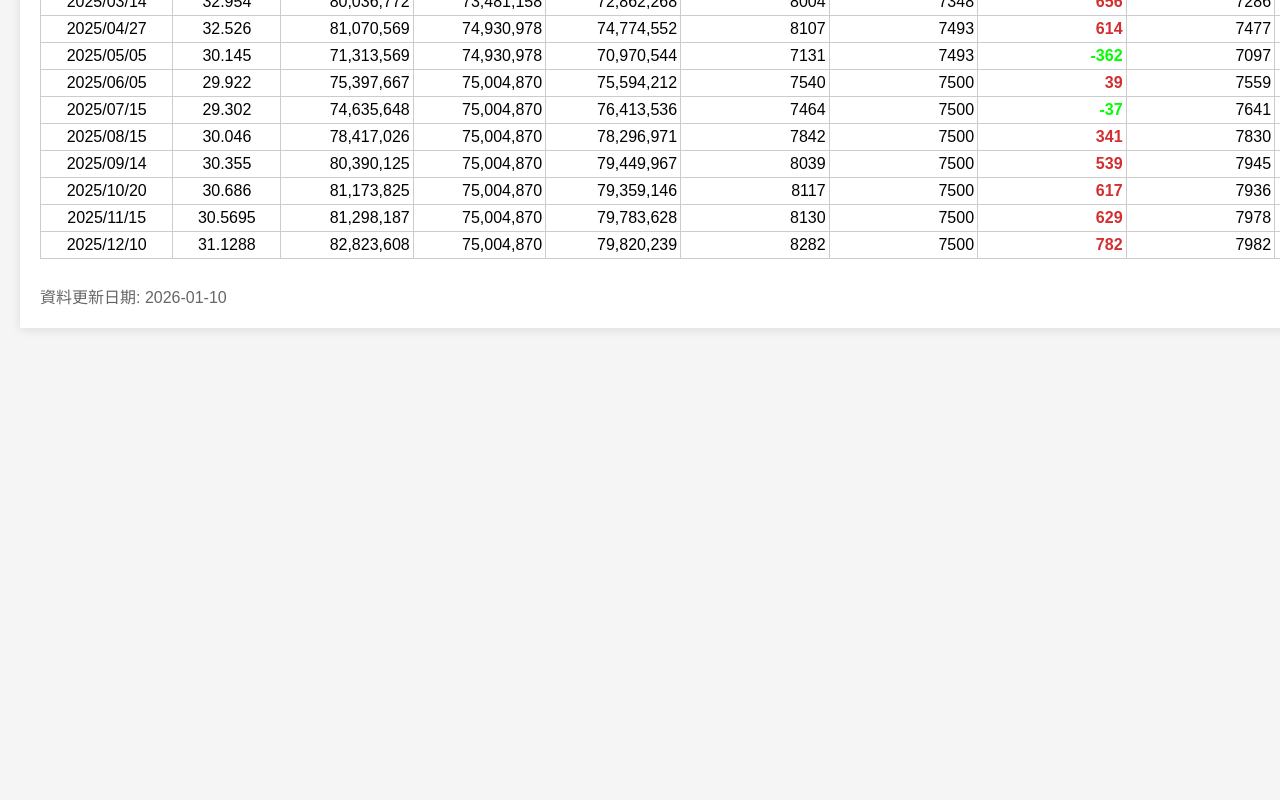
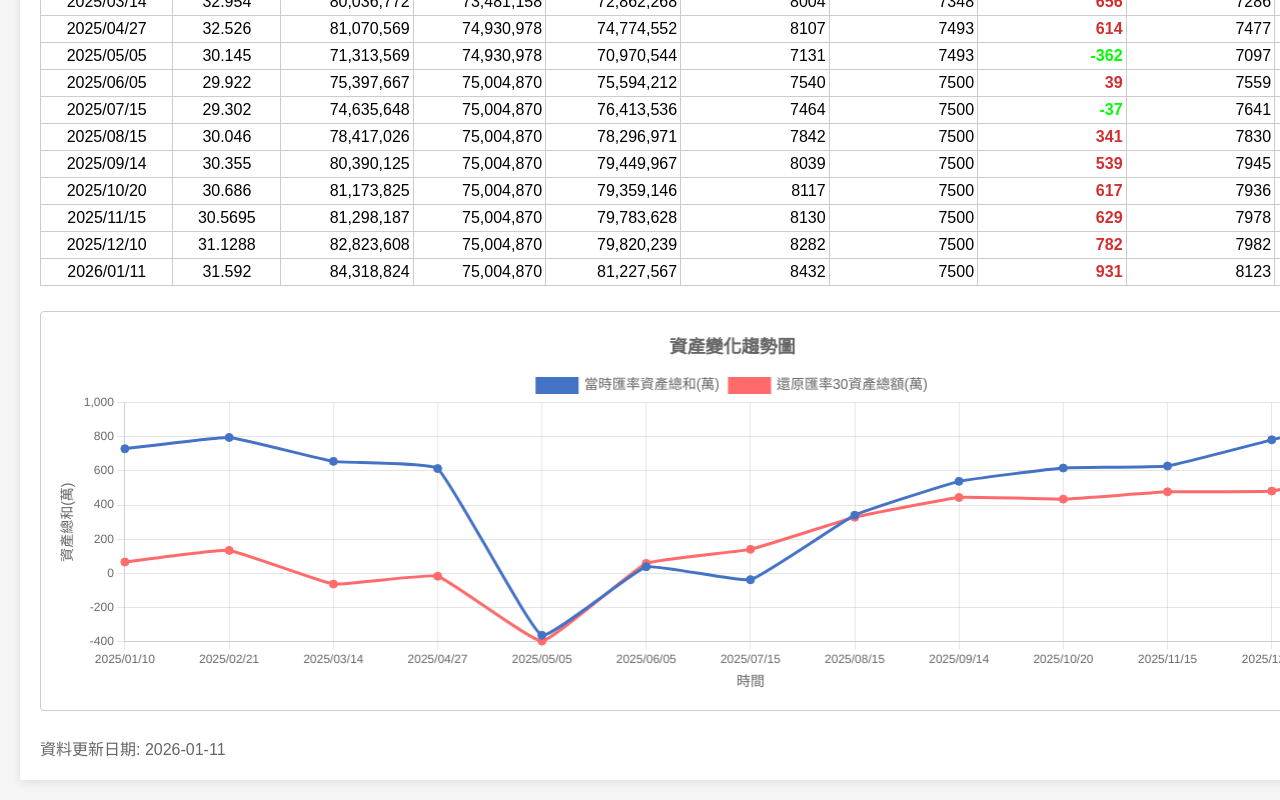
Before and after one commit to chin670202/portfolio, a Vue app: page /chin in a window 1280 px wide. Shown: the part 2068-2868 px from the top of the page. Before the commit the page ends 2416 px from the top, so only its background shows below. Built offline with nearby package versions, Linux system fonts and the light colour scheme; no server answers.

Commit message:
新增資產變化趨勢圖及 2026/01/11 記錄
- 新增 AssetHistoryChart 組件，使用 Chart.js 繪製折線圖
- 顯示當時匯率資產總和及還原匯率30資產總額兩條趨勢線
- 新增 2026/01/11 資產變化記錄

Co-Authored-By: Claude Opus 4.5 <noreply@anthropic.com>

```diff
--- a/package.json
+++ b/package.json
@@ -10,7 +10,9 @@
     "deploy": "npm run build && gh-pages -d dist"
   },
   "dependencies": {
+    "chart.js": "^4.5.1",
     "vue": "^3.5.24",
+    "vue-chartjs": "^5.3.3",
     "vue-router": "^4.6.4"
   },
   "devDependencies": {
--- a/public/data/chin.json
+++ b/public/data/chin.json
@@ -425,7 +425,19 @@
       "當時匯率資產總和萬": "782",
       "還原匯率30部位總額萬": "7982",
       "還原匯率30資產總額萬": "482"
+    },
+    {
+      "記錄時間": "2026/01/11",
+      "美元匯率": 31.592,
+      "部位總額": 84318824,
+      "負債總額": 75004870,
+      "還原匯率30部位總額": 81227567,
+      "當時匯率部位總額萬": "8432",
+      "台幣負債總額萬": "7500",
+      "當時匯率資產總和萬": "931",
+      "還原匯率30部位總額萬": "8123",
+      "還原匯率30資產總額萬": "622"
     }
   ],
-  "資料更新日期": "2026-01-10"
+  "資料更新日期": "2026-01-11"
 }
--- /dev/null
+++ b/src/components/AssetHistoryChart.vue
@@ -0,0 +1,148 @@
+<script setup>
+import { computed } from 'vue'
+import { Line } from 'vue-chartjs'
+import {
+  Chart as ChartJS,
+  CategoryScale,
+  LinearScale,
+  PointElement,
+  LineElement,
+  Title,
+  Tooltip,
+  Legend
+} from 'chart.js'
+
+ChartJS.register(
+  CategoryScale,
+  LinearScale,
+  PointElement,
+  LineElement,
+  Title,
+  Tooltip,
+  Legend
+)
+
+const props = defineProps({
+  records: {
+    type: Array,
+    default: () => []
+  }
+})
+
+const chartData = computed(() => {
+  if (!props.records || props.records.length === 0) {
+    return { labels: [], datasets: [] }
+  }
+
+  const labels = props.records.map(r => r.記錄時間)
+  const currentRateData = props.records.map(r => parseFloat(r.當時匯率資產總和萬))
+  const rate30Data = props.records.map(r => parseFloat(r.還原匯率30資產總額萬))
+
+  return {
+    labels,
+    datasets: [
+      {
+        label: '當時匯率資產總和(萬)',
+        data: currentRateData,
+        borderColor: '#4472c4',
+        backgroundColor: '#4472c4',
+        tension: 0.1,
+        pointRadius: 4,
+        pointHoverRadius: 6
+      },
+      {
+        label: '還原匯率30資產總額(萬)',
+        data: rate30Data,
+        borderColor: '#ff6b6b',
+        backgroundColor: '#ff6b6b',
+        tension: 0.1,
+        pointRadius: 4,
+        pointHoverRadius: 6
+      }
+    ]
+  }
+})
+
+const chartOptions = {
+  responsive: true,
+  maintainAspectRatio: false,
+  plugins: {
+    legend: {
+      position: 'top',
+      labels: {
+        font: {
+          size: 14,
+          family: "'Microsoft JhengHei', 'PingFang TC', sans-serif"
+        }
+      }
+    },
+    title: {
+      display: true,
+      text: '資產變化趨勢圖',
+      font: {
+        size: 18,
+        family: "'Microsoft JhengHei', 'PingFang TC', sans-serif",
+        weight: 'bold'
+      }
+    },
+    tooltip: {
+      callbacks: {
+        label: function(context) {
+          return context.dataset.label + ': ' + context.parsed.y + ' 萬'
+        }
+      }
+    }
+  },
+  scales: {
+    x: {
+      title: {
+        display: true,
+        text: '時間',
+        font: {
+          size: 14,
+          family: "'Microsoft JhengHei', 'PingFang TC', sans-serif"
+        }
+      },
+      ticks: {
+        font: {
+          size: 12
+        }
+      }
+    },
+    y: {
+      title: {
+        display: true,
+        text: '資產總和(萬)',
+        font: {
+          size: 14,
+          family: "'Microsoft JhengHei', 'PingFang TC', sans-serif"
+        }
+      },
+      ticks: {
+        font: {
+          size: 12
+        }
+      }
+    }
+  }
+}
+</script>
+
+<template>
+  <div v-if="records && records.length > 0" class="chart-container">
+    <Line :data="chartData" :options="chartOptions" />
+  </div>
+</template>
+
+<style scoped>
+.chart-container {
+  width: 100%;
+  height: 400px;
+  margin-top: 20px;
+  margin-bottom: 25px;
+  padding: 15px;
+  background: white;
+  border: 1px solid #ccc;
+  border-radius: 4px;
+}
+</style>
--- a/src/views/Portfolio.vue
+++ b/src/views/Portfolio.vue
@@ -6,6 +6,7 @@ import EtfTable from '../components/EtfTable.vue'
 import OtherAssetsTable from '../components/OtherAssetsTable.vue'
 import LoanTable from '../components/LoanTable.vue'
 import AssetHistoryTable from '../components/AssetHistoryTable.vue'
+import AssetHistoryChart from '../components/AssetHistoryChart.vue'
 import { formatNumber } from '../utils/format'
 import {
   calculateBondDerivedData,
@@ -321,6 +322,9 @@ onMounted(() => {
       <!-- 資產變化記錄 -->
       <AssetHistoryTable :records="rawData.資產變化記錄" />
 
+      <!-- 資產變化趨勢圖 -->
+      <AssetHistoryChart :records="rawData.資產變化記錄" />
+
       <div class="update-date">
         資料更新日期: {{ rawData.資料更新日期 }}
       </div>
```
Also changed, not shown: 1 other file (tests, documents, lock files or other folders).
